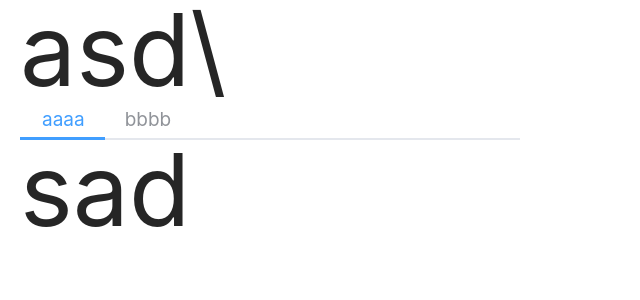
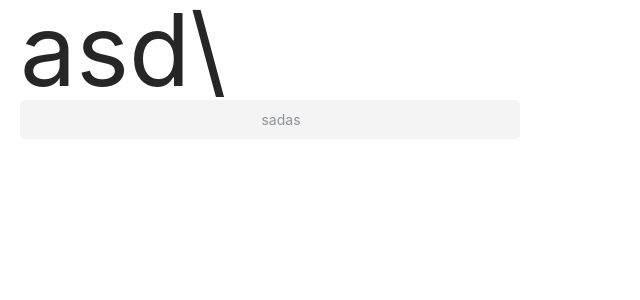
Before and after one commit to lzt-T/carpediemUi, a Vue app: page / in a window 1280 px wide. Shown: the top 300 px of the page, without its empty margins (0-640 px from the left). Built offline with nearby package versions, Linux system fonts and the light colour scheme; a web font is replaced by a local one.

Commit message:
feat: 增加alter组件

```diff
--- a/examples/App.vue
+++ b/examples/App.vue
@@ -2,10 +2,14 @@
   <div class="su">
     asd\
     <div class="suu">
-      <cd-tabs v-model="data" :border="false">
-        <cd-tab-pane label="aaaa" icon="fit">sad</cd-tab-pane>
-        <cd-tab-pane label="bbbb">sadsad</cd-tab-pane>
-      </cd-tabs>
+      <cd-alter
+        title="sadas"
+        type="info"
+        :closable="true"
+        :center="true"
+        :showIcon="true"
+        @close="onSizeChange"
+      ></cd-alter>
     </div>
   </div>
   <form method="post" action="http://127.0.0.1:3000/su">
--- /dev/null
+++ b/packages/alert/index.ts
@@ -0,0 +1,9 @@
+import { App } from 'vue'
+import Alter from './src/alter.vue'
+
+// 定义 install 方法， App 作为参数
+Alter.install = (app: App): void => {
+    app.component(Alter.name, Alter)
+}
+
+export default Alter
--- /dev/null
+++ b/packages/alert/src/alter.vue
@@ -0,0 +1,151 @@
+<template>
+  <div
+    :class="{ 'cd-alter-frame': true, 'cd-alter-frame-notshow': isAnimation }"
+    v-if="isShow"
+  >
+    <cd-icon
+      v-if="showIcon"
+      :name="iconName"
+      :color="iconColor"
+      :size="14"
+      class="cd-alter-icon"
+    ></cd-icon>
+    <div>
+      <div>{{ title }}</div>
+      <div class="cd-alter-text">{{ description }}</div>
+    </div>
+
+    <cd-icon
+      v-if="closable"
+      name="delete"
+      :color="iconColor"
+      :size="14"
+      class="cd-alter-icon cd-alter-delete-icon"
+      @click="onClose"
+    ></cd-icon>
+  </div>
+</template>
+
+<script lang="ts">
+import cdIcon from "./../../icon/src/icon.vue";
+import { defineComponent, inject, onMounted, ref, watch } from "vue";
+export default defineComponent({
+  name: "cd-alter",
+  components: {
+    cdIcon,
+  },
+  emits: ["close"],
+  props: {
+    title: {
+      type: String,
+      required: true,
+    },
+    type: {
+      type: String,
+      default: "info",
+    },
+    description: {
+      type: String,
+    },
+    closable: {
+      type: Boolean,
+      default: true,
+    },
+    center: {
+      type: Boolean,
+      default: false,
+    },
+    showIcon: {
+      type: Boolean,
+      defalut: false,
+    },
+  },
+  setup(props, context) {
+    let backgroundColor = ref<string>();
+    let colorData = ref<string>();
+    let iconName = ref<string>();
+    let iconColor = ref<string>();
+    setBackgroundColor();
+    function setBackgroundColor() {
+      if (props.type == "success") {
+        backgroundColor.value = "#eef9eb";
+        colorData.value = "#67C23A";
+        iconName.value = "success";
+        iconColor.value = "#5abc35";
+      } else if (props.type == "info") {
+        backgroundColor.value = "#f4f4f4";
+        colorData.value = "#909399";
+        iconName.value = "info";
+        iconColor.value = "#91969a";
+      } else if (props.type == "warning") {
+        backgroundColor.value = "#fdf6ec";
+        colorData.value = "#E6A23C";
+        iconName.value = "warning";
+        iconColor.value = "#eca33a";
+      } else if (props.type == "error") {
+        backgroundColor.value = "#ffeff0";
+        colorData.value = "#F56C6C";
+        iconName.value = "error";
+        iconColor.value = "#ff646a";
+      }
+    }
+    let isShow = ref<boolean>(true);
+    let isAnimation = ref<boolean>(false);
+    function onClose() {
+      isAnimation.value = true;
+      context.emit("close");
+      setTimeout(() => {
+        isShow.value = false;
+      }, 180);
+    }
+    return {
+      backgroundColor,
+      colorData,
+      iconName,
+      iconColor,
+      onClose,
+      isShow,
+      isAnimation,
+    };
+  },
+});
+</script>
+
+<style scoped>
+.cd-alter-frame {
+  position: relative;
+  display: flex;
+  align-items: center;
+  justify-content: v-bind("center?'center':''");
+  gap: 8px;
+  background-color: v-bind(backgroundColor);
+  color: v-bind(colorData);
+  width: 100%;
+  padding: 8px 16px;
+  border-radius: 5px;
+  font-size: 14px;
+  line-height: 23px;
+}
+.cd-alter-icon {
+  line-height: 14px;
+}
+.cd-alter-delete-icon {
+  position: absolute;
+  right: 16px;
+  cursor: pointer;
+}
+.cd-alter-text {
+  font-size: 12px;
+}
+.cd-alter-frame-notshow {
+  animation: del 0.2s linear;
+}
+@keyframes del {
+  0% {
+    opacity: 1;
+  }
+  100% {
+    opacity: 0;
+  }
+}
+</style>
--- a/packages/icon/src/icon.vue
+++ b/packages/icon/src/icon.vue
@@ -50,11 +50,11 @@ export default defineComponent({
 /* 修改图标的样式 .su ::before { color: red !important;}    */
 @font-face {
   font-family: "cd"; /* Project id 2988922 */
-  src: url("//at.alicdn.com/t/font_2988922_p79if0ccpx.woff2?t=1646833325711")
+  src: url("//at.alicdn.com/t/font_2988922_fcy7bljyn6u.woff2?t=1647167404356")
       format("woff2"),
-    url("//at.alicdn.com/t/font_2988922_p79if0ccpx.woff?t=1646833325711")
+    url("//at.alicdn.com/t/font_2988922_fcy7bljyn6u.woff?t=1647167404356")
       format("woff"),
-    url("//at.alicdn.com/t/font_2988922_p79if0ccpx.ttf?t=1646833325711")
+    url("//at.alicdn.com/t/font_2988922_fcy7bljyn6u.ttf?t=1647167404356")
       format("truetype");
 }
 .cd {
@@ -845,19 +845,46 @@ export default defineComponent({
   color: v-bind(color);
   font-size: v-bind(size + "px");
 }
+/* 左旋转 */
 .icon-leftRotate::before {
   content: "\e6a1";
   color: v-bind(color);
   font-size: v-bind(size + "px");
 }
+/* 右旋转 */
 .icon-rightRotate::before {
   content: "\e6a2";
   color: v-bind(color);
   font-size: v-bind(size + "px");
 }
+/* 省略号 */
 .icon-ellipsis::before {
   content: "\e6a3";
   color: v-bind(color);
   font-size: v-bind(size + "px");
 }
+/* info */
+.icon-info::before {
+  content: "\e6a4";
+  color: v-bind(color);
+  font-size: v-bind(size + "px");
+}
+/* 成功 */
+.icon-success::before {
+  content: "\e615";
+  color: v-bind(color);
+  font-size: v-bind(size + "px");
+}
+/* 失败 */
+.icon-error::before {
+  content: "\e746";
+  color: v-bind(color);
+  font-size: v-bind(size + "px");
+}
+/* 警告 */
+.icon-warning::before {
+  content: "\e601";
+  color: v-bind(color);
+  font-size: v-bind(size + "px");
+}
 </style>
--- a/packages/index.ts
+++ b/packages/index.ts
@@ -33,9 +33,10 @@ import CdBreadcrumb from './breadcrumb'
 import CdPageHeader from './pageheader'
 import CdTabs from './tabs'
 import CdTabPane from './tabpane'
+import CdAlter from './alert'
 
 // 所有组件列表
-const components = [CdButton, CdBorder, CdIcon, CdRow, CdCol, CdLink, CdScrollbar, CdCascader, CdCheckbox, CdCheckboxGroup, CdDatePicker, CdInput, CdInputNumber, CdRadio, CdRate, CdSelect, CdSlider, CdSwitch, CdUpload, CdAvatar, CdBadge, CdCarousel, CdCollapse, CdEmpty, CdImage, CdPagination, CdProgress, CdTable, CdTag, CdBacktop, CdBreadcrumb, CdPageHeader, CdTabs, CdTabPane]
+const components = [CdButton, CdBorder, CdIcon, CdRow, CdCol, CdLink, CdScrollbar, CdCascader, CdCheckbox, CdCheckboxGroup, CdDatePicker, CdInput, CdInputNumber, CdRadio, CdRate, CdSelect, CdSlider, CdSwitch, CdUpload, CdAvatar, CdBadge, CdCarousel, CdCollapse, CdEmpty, CdImage, CdPagination, CdProgress, CdTable, CdTag, CdBacktop, CdBreadcrumb, CdPageHeader, CdTabs, CdTabPane, CdAlter]
 
 // 定义 install 方法， App 作为参数
 const install = (app: App): void => {
@@ -77,7 +78,8 @@ export {
     CdBreadcrumb,
     CdPageHeader,
     CdTabs,
-    CdTabPane
+    CdTabPane,
+    CdAlter
 }
 
 export default {
```
